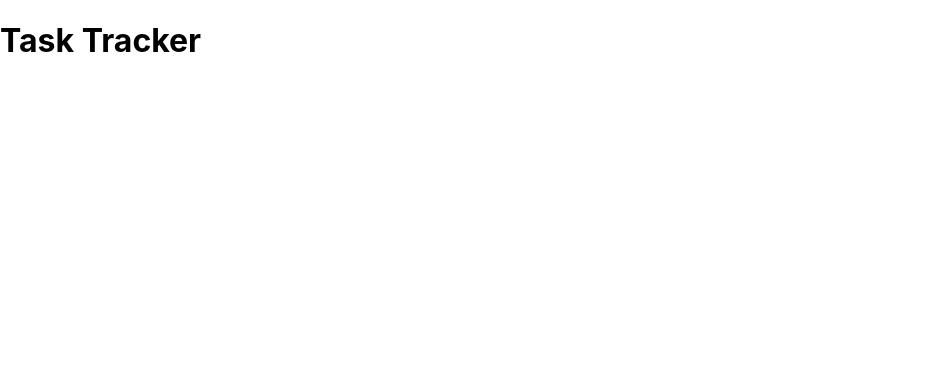
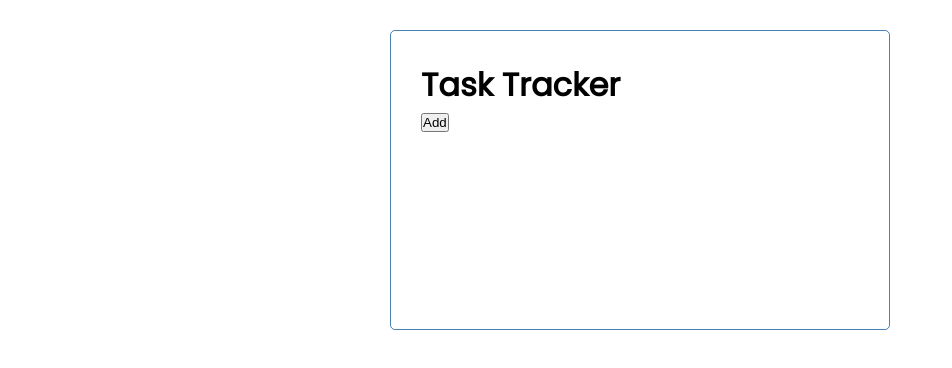
Before and after one commit to codelahiru/task_tracker_v0.01, a React (Create React App) app: page / in a window 1280 px wide. Shown: the top 368 px of the page, without its empty margins (0-952 px from the left). Built offline with nearby package versions, Linux system fonts and the light colour scheme.

Commit message:
062223-2.47

```diff
--- a/src/components/Header.js
+++ b/src/components/Header.js
@@ -1,12 +1,22 @@
+import PropTypes from 'prop-types'
 //import React from 'react'
 
-const Header = () => {
+const Header = ({title}) => {
   return (
     <header>
-        <h1>Task Tracker</h1>
+        <h1>{title}</h1>
+        <button>Add</button>
 
     </header>
   )
 }
 
+Header.defaultProps = {
+  title: 'Task Tracker',
+}
+
+Header.propTypes = {
+  title: PropTypes.string.isRequired,
+}
+
 export default Header
--- a/src/index.css
+++ b/src/index.css
@@ -1,13 +1,112 @@
-body {
+@import url('https://fonts.googleapis.com/css2?family=Poppins:wght@300;400&display=swap');
+
+* {
+  box-sizing: border-box;
   margin: 0;
-  font-family: -apple-system, BlinkMacSystemFont, 'Segoe UI', 'Roboto', 'Oxygen',
-    'Ubuntu', 'Cantarell', 'Fira Sans', 'Droid Sans', 'Helvetica Neue',
-    sans-serif;
-  -webkit-font-smoothing: antialiased;
-  -moz-osx-font-smoothing: grayscale;
+  padding: 0;
 }
 
-code {
-  font-family: source-code-pro, Menlo, Monaco, Consolas, 'Courier New',
-    monospace;
+body {
+  font-family: 'Poppins', sans-serif;
 }
+
+.container {
+  max-width: 500px;
+  margin: 30px auto;
+  overflow: auto;
+  min-height: 300px;
+  border: 1px solid steelblue;
+  padding: 30px;
+  border-radius: 5px;
+}
+
+.header {
+  display: flex;
+  justify-content: space-between;
+  align-items: center;
+  margin-bottom: 20px;
+}
+
+.btn {
+  display: inline-block;
+  background: #000;
+  color: #fff;
+  border: none;
+  padding: 10px 20px;
+  margin: 5px;
+  border-radius: 5px;
+  cursor: pointer;
+  text-decoration: none;
+  font-size: 15px;
+  font-family: inherit;
+}
+
+.btn:focus {
+  outline: none;
+}
+
+.btn:active {
+  transform: scale(0.98);
+}
+
+.btn-block {
+  display: block;
+  width: 100%;
+}
+
+.task {
+  background: #f4f4f4;
+  margin: 5px;
+  padding: 10px 20px;
+  cursor: pointer;
+}
+
+.task.reminder {
+  border-left: 5px solid green;
+}
+
+.task h3 {
+  display: flex;
+  align-items: center;
+  justify-content: space-between;
+}
+
+.add-form {
+  margin-bottom: 40px;
+}
+
+.form-control {
+  margin: 20px 0;
+}
+
+.form-control label {
+  display: block;
+}
+
+.form-control input {
+  width: 100%;
+  height: 40px;
+  margin: 5px;
+  padding: 3px 7px;
+  font-size: 17px;
+}
+
+.form-control-check {
+  display: flex;
+  align-items: center;
+  justify-content: space-between;
+}
+
+.form-control-check label {
+  flex: 1;
+}
+
+.form-control-check input {
+  flex: 2;
+  height: 20px;
+}
+
+footer {
+  margin-top: 30px;
+  text-align: center;
+}
```
Also changed, not shown: 1 other file (tests, documents, lock files or other folders).
